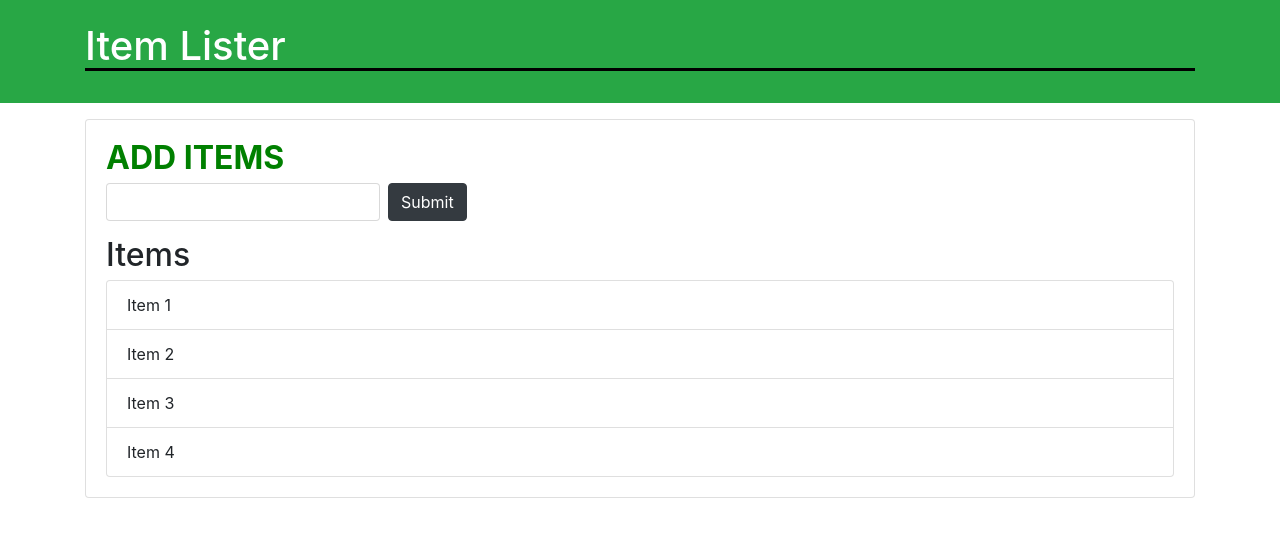
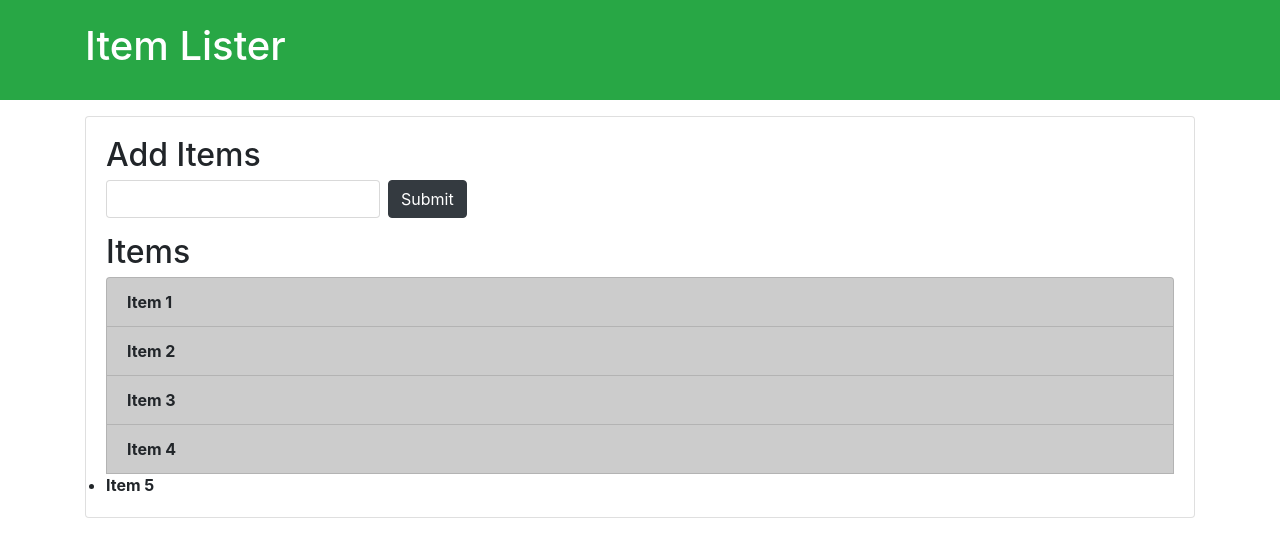
Before and after one commit to shubhamv387/testRepo2, a plain HTML site: page index.html in a window 1280 px wide. Drawn offline with nearby package versions, Linux system fonts and the light colour scheme.

Commit message:
GetElementsbyTAgName Ans

```diff
--- a/index.html
+++ b/index.html
@@ -33,18 +33,23 @@
           <li class="list-group-item">Item 2</li>
           <li class="list-group-item">Item 3</li>
           <li class="list-group-item">Item 4</li>
+          <li>Item 5</li>
         </ul>
       </div>
     </div>
+
     <script>
-      var headerTitle = document.querySelector("#header-title");
-      var addItem = document.querySelector(".title");
+      var liByClass = document.getElementsByClassName("list-group-item");
+      var liByTage = document.getElementsByTagName("li");
 
-      //console.log(headerTitle);
-      headerTitle.style.borderBottom = "solid 3px #000";
-      addItem.style.color = "green";
-      addItem.style.fontWeight = "bold";
-      addItem.style.textTransform = "uppercase";
+      // changing Background Color using classname
+      for (let i = 0; i < liByClass.length; i++) {
+        liByClass[i].style.background = "#ccc";
+      }
+      // changing Font Weight using Tag Name
+      for (let i = 0; i < liByTage.length; i++) {
+        liByTage[i].style.fontWeight = "bold";
+      }
     </script>
   </body>
 </html>
```
